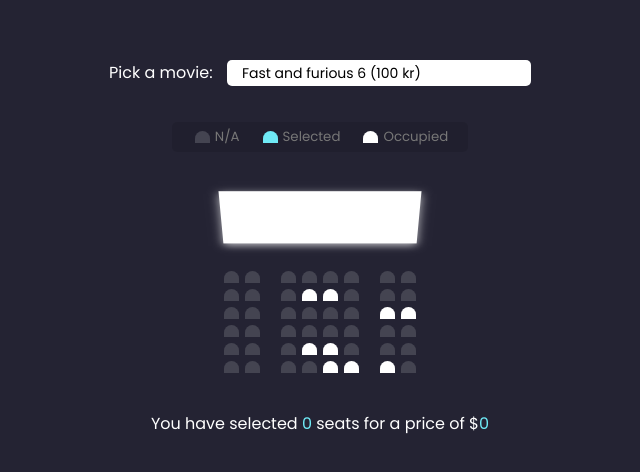
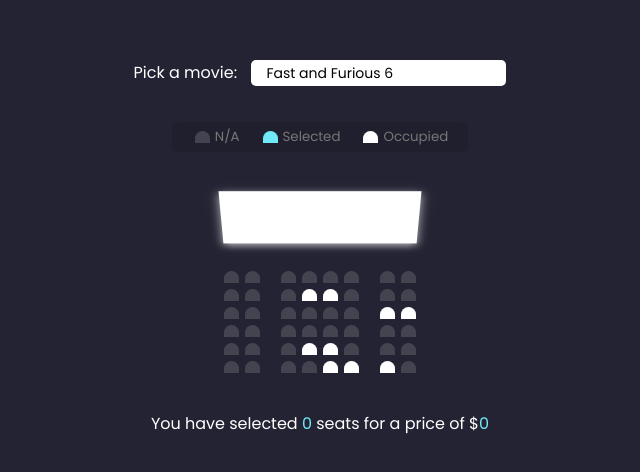
Before and after one commit to Suleiman-90/movie-seat-booking, a website with bundled scripts: page index.html in a window 1280 px wide. Shown: the part 160-632 px from the top of the page, without its empty margins (320-960 px from the left). Built offline with nearby package versions, Linux system fonts and the light colour scheme; data requests are answered from the project's data file.

Commit message:
Phase 5: Remove hardcoded movie prices and populate dropdown dynamically

```diff
--- a/index.html
+++ b/index.html
@@ -9,12 +9,10 @@
   <body>
     <div class="movie-container">
       <label for="movie">Pick a movie:</label>
-      <select name="movie" id="movie">
-        <option value="100">Fast and furious 6 (100 kr)</option>
-        <option value="50">The mummy returns (50 kr)</option>
-        <option value="70">Jumanji: Welcome to the Jungle (70 kr)</option>
-        <option value="40">Rampage (40 kr)</option>
-      </select>
+     <select name="movie" id="movie">
+  <!-- Options will be populated dynamically -->
+</select>
+
     </div>
     <ul class="showcase">
       <li>
--- a/js/main.js
+++ b/js/main.js
@@ -1,5 +1,23 @@
 import SeatManager from "./seatManager.js";
+import { getMovies } from "./movieService.js";
 
-document.addEventListener("DOMContentLoaded", () => {
+document.addEventListener("DOMContentLoaded", async () => {
   new SeatManager(".container");
+
+  const movieSelect = document.getElementById("movie");
+  const movies = await getMovies();
+
+  movies.forEach((movie, index) => {
+    const option = document.createElement("option");
+    option.value = index;
+    option.textContent = movie.name;
+    movieSelect.appendChild(option);
+  });
+
+  // Store selected movie index for later phases
+  let selectedMovieIndex = movieSelect.value;
+
+  movieSelect.addEventListener("change", (event) => {
+    selectedMovieIndex = event.target.value;
+  });
 });
```
